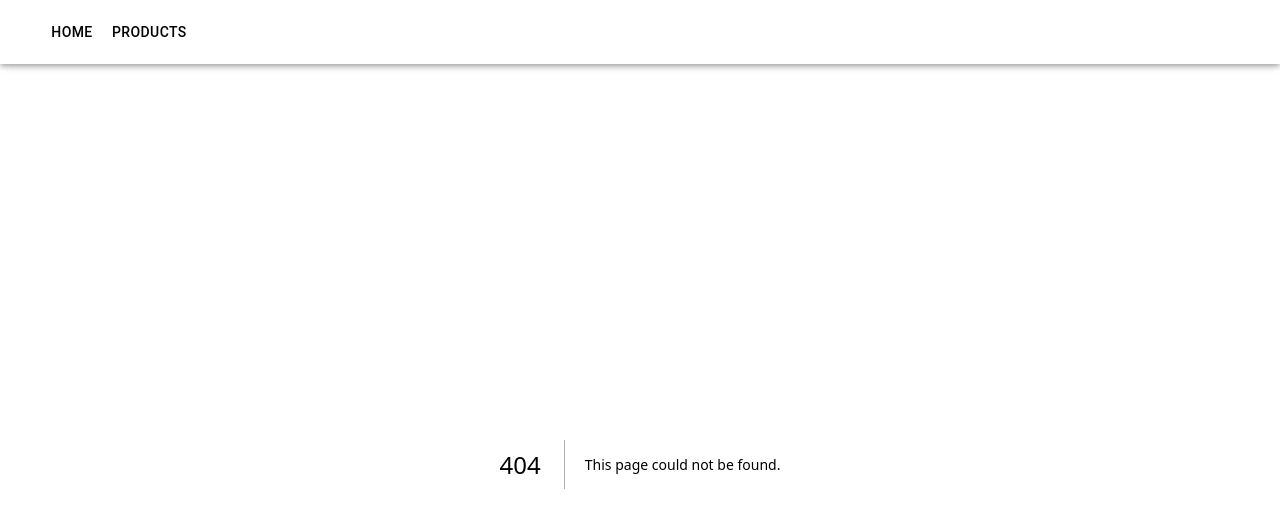
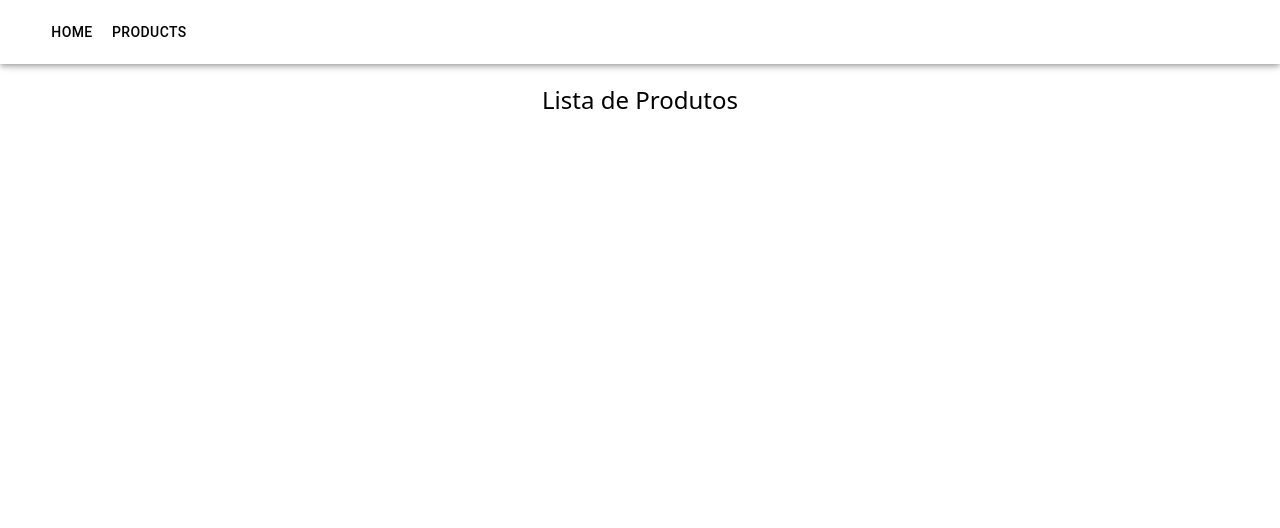
Before and after one commit to vinidiias/desafio-frontend, a Next.js app: page /products in a window 1280 px wide. Before the commit this address had no page. Shown: the top 528 px of the page. Built offline with nearby package versions, Linux system fonts and the light colour scheme; what @mui/material-nextjs would draw is missing.

Commit message:
feat(Products): create the products page

```diff
--- /dev/null
+++ b/src/app/products/page.tsx
@@ -0,0 +1,9 @@
+export default function Products() {
+  return (
+    <div className="flex justify-center">
+      <div className="flex flex-col gap-10 max-w-[1200px] py-5">
+        <h1 className="text-2xl font-medium text-center">Lista de Produtos</h1>
+      </div>
+    </div>
+  );
+}
```
